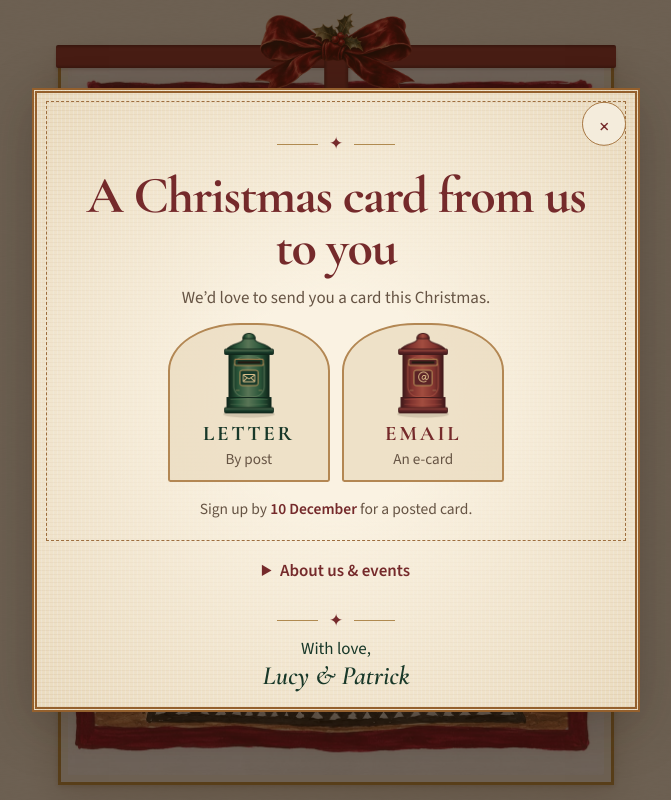
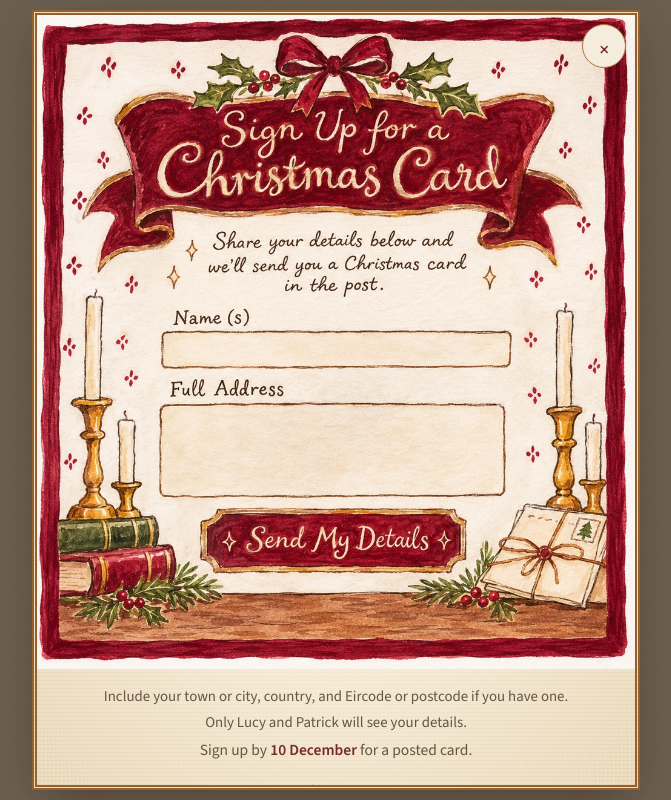
Before and after one commit to ldaly4/lucyandpatrick, a plain HTML site: page index.html in a window 1280 px wide. Both pictures are taken after a click on the button "Click here for a card. Sign up for a Christmas card.". Shown: the whole page, without its empty margins (304-975 px from the left). Drawn offline with nearby package versions, Linux system fonts and the light colour scheme.

Commit message:
Use the painted Christmas card sign-up form

```diff
--- a/index.html
+++ b/index.html
@@ -32,83 +32,38 @@
       <div class="dialog-controls">
         <button class="dialog-close" type="button" aria-label="Close Christmas card sign-up" autofocus>×</button>
       </div>
-      <section class="invitation" aria-labelledby="invitation-title">
-        <div class="ornament" aria-hidden="true"><span>✦</span></div>
-        <h1 id="invitation-title">A Christmas card<br class="small-break"> from us to you</h1>
-        <p class="intro">We’d love to send you a card this Christmas.</p>
-        <div class="postboxes" role="group" aria-label="Choose how to receive your card">
-          <button class="postbox postbox-letter" type="button" aria-expanded="false" aria-controls="letter-panel">
-            <img src="images/postbox-letter.png" width="180" height="190" alt="" loading="lazy" decoding="async">
-            <span class="postbox-label">Letter</span>
-            <span class="postbox-detail">By post</span>
-          </button>
-          <button class="postbox postbox-email" type="button" aria-expanded="false" aria-controls="email-panel">
-            <img src="images/postbox-email.png" width="180" height="190" alt="" loading="lazy" decoding="async">
-            <span class="postbox-label">Email</span>
-            <span class="postbox-detail">An e-card</span>
-          </button>
-        </div>
-        <p class="deadline">Sign up by <time id="posted-card-deadline"></time> for a posted card.</p>
-
-        <section class="card-panel" id="letter-panel" aria-labelledby="letter-title" hidden>
-          <h2 id="letter-title" tabindex="-1">A card by post</h2>
-          <form method="post" novalidate>
-            <input type="hidden" name="type" value="letter">
-            <div hidden><label>Leave blank <input type="text" name="website" tabindex="-1" autocomplete="off"></label></div>
-            <div class="field">
-              <label for="letter-name">Name(s) to write on the envelope <span class="required" aria-hidden="true">*</span></label>
+      <h1 id="invitation-title" class="visually-hidden">Sign up for a Christmas card</h1>
+      <section id="letter-panel" aria-label="A Christmas card by post">
+        <form method="post" novalidate>
+          <input type="hidden" name="type" value="letter">
+          <div hidden><label>Leave blank <input type="text" name="website" tabindex="-1" autocomplete="off"></label></div>
+          <div class="postal-poster">
+            <img src="images/postal-form.jpeg" width="987" height="1080" alt="" loading="lazy">
+            <p class="visually-hidden">Share your details below and we’ll send you a Christmas card in the post.</p>
+            <div class="postal-field postal-name">
+              <label for="letter-name"><span class="visually-hidden">Name(s)</span></label>
               <input id="letter-name" name="name" autocomplete="section-letter name" required maxlength="150" aria-describedby="letter-name-error">
-              <p class="field-error" id="letter-name-error" aria-live="polite"></p>
             </div>
-            <div class="field">
-              <label for="letter-address1">Address line 1 <span class="required" aria-hidden="true">*</span></label>
-              <input id="letter-address1" name="address1" autocomplete="section-letter address-line1" required maxlength="180" aria-describedby="letter-address1-error">
-              <p class="field-error" id="letter-address1-error" aria-live="polite"></p>
+            <div class="postal-field postal-address">
+              <label for="letter-address"><span class="visually-hidden">Full address</span></label>
+              <textarea id="letter-address" name="full_address" autocomplete="section-letter street-address" required maxlength="800" aria-describedby="letter-address-hint letter-address-error"></textarea>
             </div>
-            <div class="field">
-              <label for="letter-address2">Address line 2</label>
-              <input id="letter-address2" name="address2" autocomplete="section-letter address-line2" maxlength="180">
-            </div>
-            <div class="field-row">
-              <div class="field">
-                <label for="letter-town">Town or city <span class="required" aria-hidden="true">*</span></label>
-                <input id="letter-town" name="town" autocomplete="section-letter address-level2" required maxlength="100" aria-describedby="letter-town-error">
-                <p class="field-error" id="letter-town-error" aria-live="polite"></p>
-              </div>
-              <div class="field">
-                <label for="letter-county">County or region</label>
-                <input id="letter-county" name="county" autocomplete="section-letter address-level1" maxlength="100">
-              </div>
-            </div>
-            <div class="field-row">
-              <div class="field">
-                <label for="letter-country">Country</label>
-                <input id="letter-country" name="country" autocomplete="section-letter country-name" value="Ireland" maxlength="100">
-              </div>
-              <div class="field">
-                <label for="letter-eircode">Eircode or postcode</label>
-                <input id="letter-eircode" name="eircode" autocomplete="section-letter postal-code" maxlength="30">
-              </div>
-            </div>
-            <div class="field">
-              <label for="letter-email">Email <span class="optional">(optional)</span></label>
-              <input id="letter-email" type="email" name="email" autocomplete="section-letter email" maxlength="254" aria-describedby="letter-email-hint letter-email-error">
-              <p class="hint" id="letter-email-hint">We can use it to check whether your address changes next year.</p>
-              <p class="field-error" id="letter-email-error" aria-live="polite"></p>
-            </div>
-            <label class="checkbox"><input type="checkbox" name="irish" value="yes"> <span>I’d like my card as Gaeilge</span></label>
-            <div class="field">
-              <label for="letter-note">A short note to us <span class="optional">(optional)</span></label>
-              <textarea id="letter-note" name="note" rows="3" maxlength="500"></textarea>
-            </div>
+            <button class="submit postal-submit" type="submit"><span class="visually-hidden">Send my details</span></button>
+          </div>
+          <div class="postal-notes">
+            <p class="field-error" id="letter-name-error" aria-live="polite"></p>
+            <p class="field-error" id="letter-address-error" aria-live="polite"></p>
+            <p class="hint" id="letter-address-hint">Include your town or city, country, and Eircode or postcode if you have one.</p>
             <p class="privacy">Only Lucy and Patrick will see your details.</p>
-            <button class="submit" type="submit">Request a posted card</button>
+            <p class="deadline">Sign up by <time id="posted-card-deadline"></time> for a posted card.</p>
             <p class="submit-status" role="status"></p>
-          </form>
-          <p class="thanks" tabindex="-1" hidden>It’s in the post. Thank you!</p>
-        </section>
-
-        <section class="card-panel" id="email-panel" aria-labelledby="email-title" hidden>
+          </div>
+        </form>
+        <p class="thanks postal-notes" tabindex="-1" hidden>It’s in the post. Thank you!</p>
+      </section>
+      <details class="more ecard">
+        <summary>Prefer an e-card?</summary>
+        <section class="card-panel" id="email-panel" aria-labelledby="email-title">
           <h2 id="email-title" tabindex="-1">A card by email</h2>
           <form method="post" novalidate>
             <input type="hidden" name="type" value="email">
@@ -134,7 +89,7 @@
           </form>
           <p class="thanks" tabindex="-1" hidden>It’s in the post. Thank you!</p>
         </section>
-      </section>
+      </details>
       <details class="more">
         <summary>About us &amp; events</summary>
         <div class="details">
--- a/script.js
+++ b/script.js
@@ -19,27 +19,6 @@ deadline.textContent = new Intl.DateTimeFormat("en-IE", {
   timeZone: "UTC",
 }).format(new Date(POSTED_CARD_DEADLINE));
 
-const postboxes = [...document.querySelectorAll(".postbox")];
-
-for (const postbox of postboxes) {
-  postbox.addEventListener("click", () => {
-    const opening = postbox.getAttribute("aria-expanded") === "false";
-
-    for (const choice of postboxes) {
-      const open = choice === postbox && opening;
-      choice.setAttribute("aria-expanded", String(open));
-      const panel = document.getElementById(choice.getAttribute("aria-controls"));
-      panel.hidden = !open;
-      if (open) {
-        const target = panel.querySelector("form").hidden
-          ? panel.querySelector(".thanks")
-          : panel.querySelector("h2");
-        target.focus();
-      }
-    }
-  });
-}
-
 function validateField(input) {
   const error = document.getElementById(input.id + "-error");
   let message = "";
@@ -47,8 +26,7 @@ function validateField(input) {
   if (input.required && !input.value.trim()) {
     const requiredMessages = {
       name: "Please enter your name(s).",
-      address1: "Please enter the first line of your address.",
-      town: "Please enter your town or city.",
+      full_address: "Please enter your full postal address.",
       email: "Please enter your email address.",
     };
     message = requiredMessages[input.name];
@@ -62,8 +40,8 @@ function validateField(input) {
   return !message;
 }
 
-for (const form of document.querySelectorAll(".card-panel form")) {
-  const fields = [...form.querySelectorAll("input[required], input[type='email']")];
+for (const form of cardDialog.querySelectorAll("form")) {
+  const fields = [...form.querySelectorAll("[required], input[type='email']")];
   const button = form.querySelector(".submit");
   const status = form.querySelector(".submit-status");
   const thanks = form.parentElement.querySelector(".thanks");
@@ -108,7 +86,7 @@ for (const form of document.querySelectorAll(".card-panel form")) {
       form.reset();
       form.hidden = true;
       thanks.hidden = false;
-      if (!form.parentElement.hidden) thanks.focus();
+      if (cardDialog.open && thanks.getClientRects().length) thanks.focus();
     } catch {
       status.textContent = "We couldn’t send your request. Please try again.";
     } finally {
--- a/styles.css
+++ b/styles.css
@@ -154,6 +154,7 @@ body:has(dialog[open]) { overflow: hidden; }
 
 #card-dialog {
   width: min(calc(100% - 1.25rem), 38rem);
+  max-width: none;
   max-height: calc(100dvh - 1.25rem);
   padding: 0;
   border: 5px double #94602d;
@@ -192,12 +193,77 @@ body:has(dialog[open]) { overflow: hidden; }
   font: 700 1.8rem/1 var(--heading);
 }
 
-.invitation {
-  margin: .55rem;
-  padding: 1.5rem .7rem 1.1rem;
-  border: 1px dashed #9d6e3f;
-  text-align: center;
+.visually-hidden {
+  position: absolute;
+  width: 1px;
+  height: 1px;
+  margin: -1px;
+  padding: 0;
+  overflow: hidden;
+  clip-path: inset(50%);
+  white-space: nowrap;
 }
+
+.postal-poster {
+  position: relative;
+  background: var(--paper-light);
+}
+
+.postal-poster img { width: 100%; height: auto; }
+
+.postal-field {
+  position: absolute;
+  left: 21.2%;
+  right: 21%;
+}
+
+.postal-name { top: 48.65%; height: 5.05%; }
+.postal-address { top: 59.65%; height: 13.8%; right: 22%; }
+
+.postal-field label {
+  position: absolute;
+  inset: -55% 0 0;
+  cursor: text;
+}
+
+.postal-address label { top: -24%; }
+
+.postal-field input,
+.postal-field textarea {
+  position: relative;
+  display: block;
+  width: 100%;
+  height: 100%;
+  padding: 0 .35em;
+  border: 0;
+  border-radius: .2rem;
+  background: transparent;
+  color: var(--ink);
+  font-size: clamp(1rem, 3vw, 1.2rem);
+  line-height: 1.1;
+  scroll-margin: 3.5rem 0;
+}
+
+.postal-name input { line-height: 1; }
+.postal-field textarea { padding-top: .23em; resize: none; }
+.postal-field :focus-visible,
+.postal-field [aria-invalid="true"] { outline: 2px solid var(--red); outline-offset: 0; }
+
+.postal-poster .postal-submit {
+  position: absolute;
+  inset: 75.5% 28% auto 27.4%;
+  height: 9.8%;
+  min-height: 0;
+  border: 0;
+  background: transparent;
+  color: var(--paper);
+}
+
+.postal-submit:focus-visible { outline-offset: 1px; }
+.postal-poster .postal-submit:disabled { background: #f4ecdc33; }
+
+.postal-notes { padding: .75rem 1rem 0; text-align: center; }
+.postal-notes .privacy { margin: .2rem 0 0; }
 
 .ornament {
   display: flex;
@@ -214,62 +280,8 @@ body:has(dialog[open]) { overflow: hidden; }
   content: "";
 }
 
-h1 {
-  font-size: clamp(2.25rem, 8vw, 3.25rem);
-  letter-spacing: -.025em;
-  color: var(--red);
-}
-
-.intro {
-  margin: .65rem auto .8rem;
-  color: var(--muted);
-}
-
-.postboxes {
-  display: grid;
-  grid-template-columns: repeat(2, minmax(0, 1fr));
-  gap: .8rem;
-  max-width: 21rem;
-  margin-inline: auto;
-}
-
-.postbox {
-  display: grid;
-  justify-items: center;
-  align-content: start;
-  padding: .3rem .4rem .6rem;
-  border: 2px double #b38753;
-  border-radius: 45% 45% .15rem .15rem / 30% 30% .15rem .15rem;
-  background: #eadbbeb3;
-  color: var(--green);
-}
-
-.postbox-email { color: var(--red); }
-
-.postbox[aria-expanded="true"] {
-  border-color: currentColor;
-  box-shadow: inset 0 0 0 1px currentColor;
-}
-
-.postbox img {
-  width: min(100%, 5.4rem);
-  height: auto;
-  margin-bottom: .2rem;
-}
-
-.postbox-label {
-  font-family: var(--heading);
-  font-size: 1.3rem;
-  font-weight: 700;
-  letter-spacing: .13em;
-  line-height: 1;
-  text-transform: uppercase;
-}
-
-.postbox-detail { margin-top: .15rem; color: var(--muted); font-size: .95rem; }
-
 .deadline {
-  margin: .95rem auto 0;
+  margin: .3rem auto 0;
   font-size: .97rem;
   color: var(--muted);
 }
@@ -278,7 +290,7 @@ h1 {
 
 .card-panel {
   max-width: 35rem;
-  margin: 1.8rem auto 0;
+  margin: .45rem auto .85rem;
   padding: 1.15rem clamp(.75rem, 5vw, 1.6rem);
   border: 3px double #ab8050;
   background: var(--paper);
@@ -387,8 +399,5 @@ footer p span { font: italic 600 1.65rem/1.2 var(--heading); }
 noscript p { margin-top: .8rem; text-align: center; }
 
 @media (min-width: 34rem) {
-  .small-break { display: none; }
-  .invitation { padding: 1.8rem 1rem 1.2rem; }
-  .field-row { display: grid; grid-template-columns: repeat(2, minmax(0, 1fr)); gap: .8rem; }
   .details { grid-template-columns: 1fr 1.1fr; padding-inline: .8rem; }
 }
```
Also changed, not shown: images/postal-form.jpeg (added), 2 other files.
